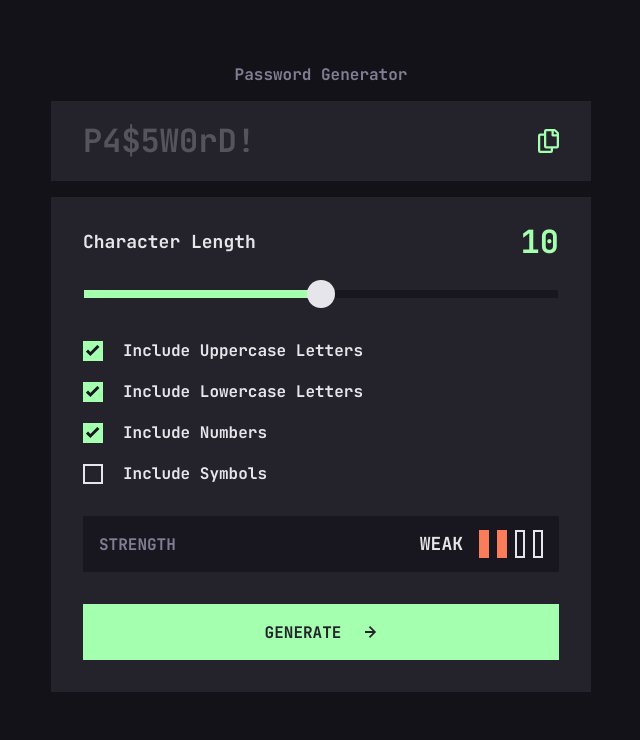
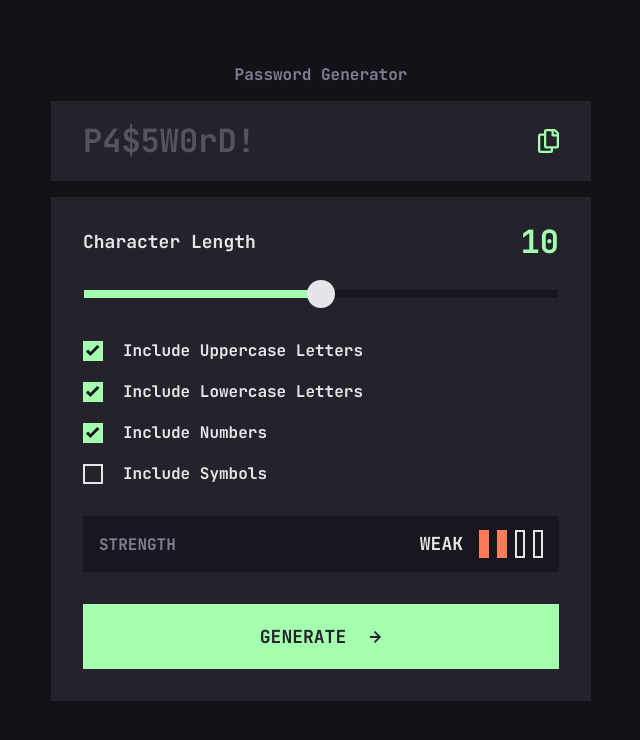
Before and after one commit to HanSeongLee/password-generator-app, a Next.js app: page / in a window 1280 px wide. Shown: the top 740 px of the page, without its empty margins (319-959 px from the left). Built offline with nearby package versions, Linux system fonts and the light colour scheme; no server answers.

Commit message:
ADD | Button component on tablet

```diff
--- a/components/Button/style.module.scss
+++ b/components/Button/style.module.scss
@@ -1,3 +1,4 @@
+@import "styles/utils";
 
 .button {
   min-height: 56px;
@@ -10,4 +11,10 @@
   border: 0;
   padding: 0 24px;
   cursor: pointer;
+
+  @include media(">tablet") {
+    min-height: 65px;
+    font-size: 18px;
+    line-height: 24px;
+  }
 }
```
